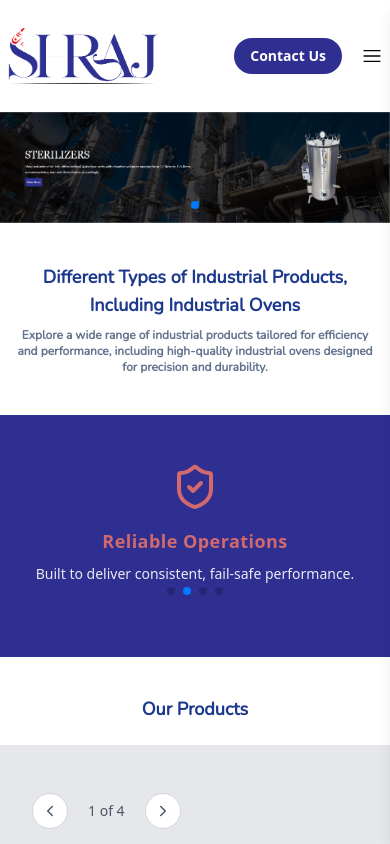
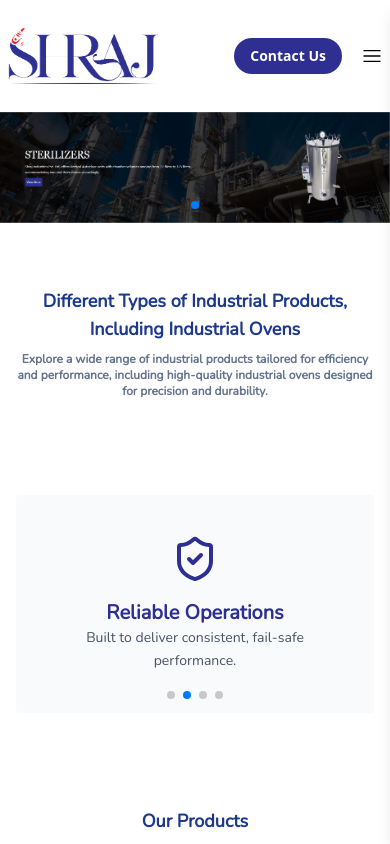
Before and after one commit to Mohit1x/shraj-project, a Next.js app: page / in a window 390 px wide. Shown: the top 844 px of the page. Built offline with nearby package versions, Linux system fonts and the light colour scheme; a web font is replaced by a local one.

Commit message:
mobile home page changes

```diff
--- a/src/app/page.tsx
+++ b/src/app/page.tsx
@@ -12,7 +12,7 @@ import FeaturesSection from "@/components/FeaturedSection";
 export default function Home() {
   const productsRef = useRef<HTMLDivElement>(null);
   return (
-    <div className="flex flex-col gap-10 md:gap-15 xl:gap-20">
+    <div className="flex flex-col gap-16 md:gap-15 xl:gap-20">
       <div>
         <div className="w-full">
           <section className="w-full">
@@ -37,7 +37,9 @@ export default function Home() {
         </p>
       </div>
 
-      <FeaturesSection />
+      <div>
+        <FeaturesSection />
+      </div>
 
       <div className="flex flex-col">
         <div className="mb-6 sm:mb-8 text-center">
--- a/src/components/FeaturedSection.tsx
+++ b/src/components/FeaturedSection.tsx
@@ -43,7 +43,7 @@ export default function FeaturesSection() {
   }, []);
 
   return (
-    <div className="bg-[#2E2F91] py-12 px-4">
+    <div className="bg-white md:bg-[#2E2F91] py-8 md:py-12 px-4">
       <div className="max-w-7xl mx-auto">
         {isMobile ? (
           <Swiper
@@ -55,15 +55,17 @@ export default function FeaturesSection() {
             className="text-white"
           >
             {features.map((feature, index) => (
-              <SwiperSlide key={index}>
-                <div className="text-center text-white">
+              <SwiperSlide key={index} className="bg-[#F8FAFC] p-10 rounded">
+                <div className="text-center rounded-xl">
                   <div className="flex justify-center mb-4">
-                    <feature.icon size={48} className="text-[#d3686d]" />
+                    <feature.icon size={48} className={`text-[#2E2F91]`} />
                   </div>
-                  <h3 className="text-lg font-bold mb-2 tracking-wide text-[#d3686d]">
+                  <h3
+                    className={`text-[#2E2F91] font-nunito text-xl font-semibold`}
+                  >
                     {feature.title}
                   </h3>
-                  <p className="text-sm opacity-90 leading-relaxed">
+                  <p className="text-sm text-gray-700 opacity-90 leading-relaxed font-nunito">
                     {feature.description}
                   </p>
                 </div>
```
